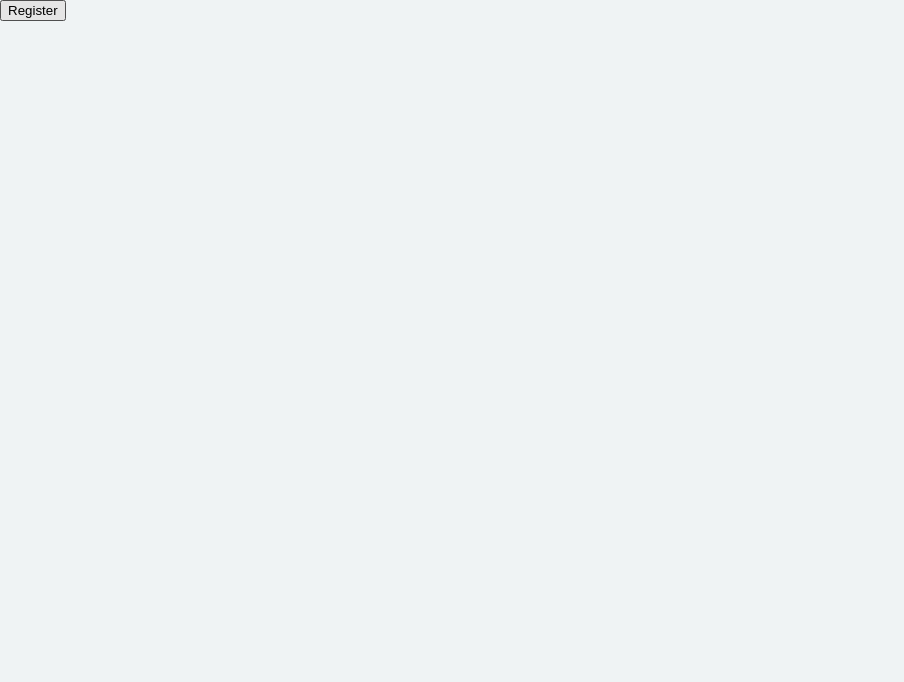
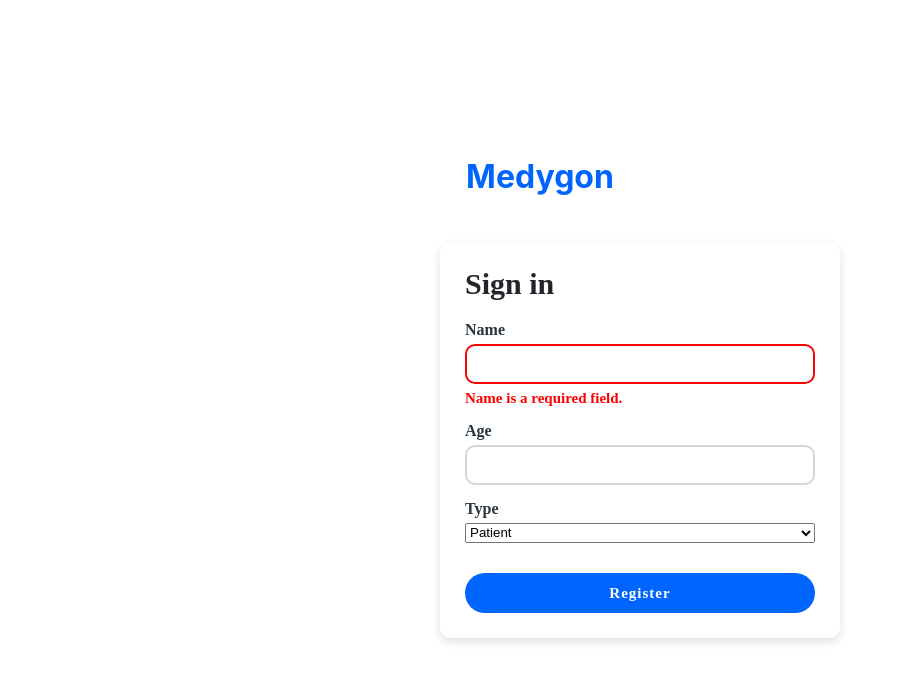
Before and after one commit to Sameep1234/medygon, a React (Create React App) app in the folder frontend/: page /register in a window 1280 px wide. Before the commit this address led to /login. Shown: the top 682 px of the page, without its empty margins (0-904 px from the left). Built offline with nearby package versions, Linux system fonts and the light colour scheme.

Commit message:
Multiple Pages created

```diff
--- a/frontend/package.json
+++ b/frontend/package.json
@@ -13,7 +13,8 @@
     "react-dom": "^17.0.1",
     "react-router-dom": "^5.2.0",
     "react-scripts": "^4.0.1",
-    "web-vitals": "^0.2.4"
+    "web-vitals": "^0.2.4",
+    "web3": "^1.7.1"
   },
   "scripts": {
     "start": "react-scripts start",
--- a/frontend/src/App.css
+++ b/frontend/src/App.css
@@ -1,139 +1,187 @@
-/* colors */
+*,
+::after,
+::before {
+  -webkit-box-sizing: border-box;
+  box-sizing: border-box;
+  -webkit-box-sizing: border-box;
+  -moz-box-sizing: border-box;
+  box-sizing: border-box;
+}
 html {
-    width: 100%;
-    height: 100%;
+  font-family: sans-serif;
+  line-height: 1.15;
+  -webkit-text-size-adjust: 100%;
+  -webkit-tap-highlight-color: transparent;
+  -webkit-box-sizing: border-box;
+  box-sizing: border-box;
+  -ms-overflow-style: scrollbar;
+  scroll-behavior: smooth;
+  font-size: 20px;
 }
 body {
-    background-color: #eff3f4;
+  margin: 0;
+  font-size: 16px;
+  font-weight: 400;
+  line-height: 1.5;
+  color: #212529;
+  font-family: Inter, sans-serif;
+  overflow-x: hidden;
+}
+
+.auth {
+  width: 100%;
+  height: 100vh;
+  display: flex;
+  flex-direction: column;
+  align-items: center;
+  justify-content: center;
   position: relative;
+  user-select: none;
+}
+.auth-container {
+  width: 400px;
+  margin: 0 auto;
+  position: relative;
+}
+.auth-logo {
+  width: 200px;
+  display: flex;
+  align-items: center;
+  justify-content: center;
+  position: relative;
+  margin-bottom: 20px;
+}
+.auth-logo img {
   width: 100%;
-    height: 100%;
-    font-size: 16px;
-    font-family: 'Source Sans Pro', sans-serif;
-    font-weight: 400;
-    -webkit-font-smoothing: antialiased;
-  }
-  form {
-    position: absolute;
-    top: 50%;
-    left: 50%;
-    transform: translate(-50%, -50%);
-    display: block;
-    width: 100%;
-    max-width: 400px;
-    background-color: #fff;
-    margin: 0;
-    padding: 2.25em;
-    box-sizing: border-box;
-    border: solid 1px #ddd;
-    border-radius: 0.5em;
-    font-family: 'Source Sans Pro', sans-serif;
-  }
-  form .svgContainer {
-    position: relative;
-    width: 200px;
-    height: 200px;
-    margin: 0 auto 1em;
-    border-radius: 50%;
-    background: none;
-    border: solid 2.5px #3a5e77;
-    overflow: hidden;
+  height: auto;
+  object-fit: contain;
+  object-position: center;
   pointer-events: none;
 }
-  form .svgContainer div {
-    position: relative;
+.auth-form {
   width: 100%;
-    height: 0;
-    overflow: hidden;
-    padding-bottom: 100%;
-  }
-  form .svgContainer .mySVG {
-    position: absolute;
-    left: 0;
-    top: 0;
-    width: 100%;
-    height: 100%;
-    pointer-events: none;
-  }
-  form .inputGroup {
-    margin: 0 0 2em;
-    padding: 0;
+  background: white;
+  box-shadow: 0 4px 10px #0000001f;
+  padding: 25px;
+  border-radius: 10px;
+  margin-bottom: 30px;
   position: relative;
 }
-  form .inputGroup:last-of-type {
-    margin-bottom: 0;
+.auth-form h1 {
+  margin: 0;
+  line-height: normal;
+  font-size: 30px;
+  font-family: "Gilroy-Medium";
+  font-weight: 900;
+  margin-bottom: 20px;
 }
-  form label {
-    margin: 0 0 12px;
-    display: block;
-    font-size: 1.25em;
-    color: #217093;
-    font-weight: 700;
-    font-family: inherit;
+.auth-input {
+  width: 100%;
+  position: relative;
+  margin-bottom: 15px;
+  display: flex;
+  flex-direction: column;
+  align-items: start;
+  justify-content: center;
 }
-  form input[type='email'], form input[type="text"], form input[type='password'] {
-    display: block;
+.auth-input label {
+  font-weight: 800;
+  font-family: "Gilroy-Regular";
+  font-size: 16px;
+  margin-bottom: 5px;
+  color: #2a353e;
+  line-height: normal;
+}
+.auth-input input {
+  width: 100%;
+  height: 40px;
+  border-radius: 10px;
+  border: 2px solid #d5d5d5;
+  outline: none;
+  appearance: none;
+  display: flex;
+  align-items: center;
+  justify-content: center;
+  text-align: left;
+  transition: all 200ms ease-in-out;
+  padding: 10px;
+}
+.auth-input input:hover,
+.auth-input input:focus {
+  border-color: #0064ff;
+}
+.auth-reset {
+  margin-bottom: 15px;
+  display: flex;
+  align-items: center;
+  text-decoration: none;
+  color: #0064ff;
+  font-weight: 800;
+  font-family: "Gilroy-Medium";
+  transition: all 200ms ease;
+}
+.auth-reset:hover {
+  opacity: 0.8;
+}
+.auth-btn {
+  width: 100%;
+  height: 40px;
+  background: #0064ff;
+  border: none;
+  border-radius: 9999px;
+  outline: none;
+  appearance: none;
+  position: relative;
+  color: white;
+  font-weight: 800;
+  font-family: "Gilroy-Medium";
+  font-size: 15px;
+  letter-spacing: 1px;
+  transition: all 200ms ease-in-out;
+  cursor: pointer;
+  display: flex;
+  align-items: center;
+  justify-content: center;
+  text-align: center;
+}
+.auth-btn:hover,
+.auth-btn:focus {
+  background: #007eff;
+}
+.auth-bottom {
+  display: flex;
+  align-items: center;
+  justify-content: center;
+  text-decoration: none;
+  color: #2d323c;
+  font-weight: 800;
+  font-family: "Gilroy-Medium";
+  transition: all 200ms ease;
+  text-align: center;
+  line-height: normal;
+}
+.auth-bottom a {
+  display: flex;
+  align-items: center;
+  text-decoration: none;
+  color: #0064ff;
+  font-weight: 800;
+  font-family: "Gilroy-Medium";
+  margin-left: 5px;
+}
+.auth-bottom a:hover {
+  opacity: 0.8;
+}
+
+.auth-input.error input {
+  border-color: red;
+}
+.auth-input.error .auth-error {
   margin: 0;
-    padding: 0 1em 0;
-    background-color: #f3fafd;
-    border: solid 2px #217093;
-    border-radius: 4px;
-    -webkit-appearance: none;
-    box-sizing: border-box;
-    width: 100%;
-    height: 65px;
-    font-size: 1.55em;
-    color: #353538;
-    font-weight: 600;
-    font-family: inherit;
-    transition: box-shadow 0.2s linear, border-color 0.25s ease-out;
+  margin-top: 6px;
+  color: red;
+  font-family: "Gilroy-Regular";
+  font-weight: bold;
+  font-size: 15px;
+  line-height: normal;
 }
-  form input[type='email']:focus, form input[type="text"]:focus, form input[type='password']:focus {
-    outline: none;
-    box-shadow: 0px 2px 10px rgba(0, 0, 0, .1);
-    border: solid 2px #4eb8dd;
-  }
-  form input[type='email'], form input[type="text"] {
-    padding: 14px 1em 0px;
-  }
-  form button {
-    display: block;
-    margin: 0;
-    padding: 0.65em 1em 1em;
-    background-color: #4eb8dd;
-    border: none;
-    border-radius: 4px;
-    box-sizing: border-box;
-    box-shadow: none;
-    width: 100%;
-    height: 65px;
-    font-size: 1.55em;
-    color: #fff;
-    font-weight: 600;
-    font-family: inherit;
-    transition: background-color 0.2s ease-out;
-  }
-  form button:hover, form button:active {
-    background-color: #217093;
-  }
-  form .inputGroup1 .helper {
-    position: absolute;
-    z-index: 1;
-    font-family: inherit;
-  }
-  form .inputGroup1 .helper1 {
-    top: 0;
-    left: 0;
-    transform: translate(1.4em, 2.6em) scale(1);
-    transform-origin: 0 0;
-    color: #217093;
-    font-size: 1.25em;
-    font-weight: 400;
-    opacity: 0.65;
-    pointer-events: none;
-    transition: transform 0.2s ease-out, opacity 0.2s linear;
-  }
-  form .inputGroup1.focusWithText .helper {
-    transform: translate(1.4em, 2em) scale(0.65);
-    opacity: 1;
-  }
--- /dev/null
+++ b/frontend/src/Components/Doctor.js
@@ -0,0 +1,9 @@
+import React, { Component } from 'react'
+
+export default class Doctor extends Component {
+  render() {
+    return (
+      <div>Doctor</div>
+    )
+  }
+}
--- a/frontend/src/Components/Login.js
+++ b/frontend/src/Components/Login.js
@@ -1,7 +1,7 @@
 import React, { useState, useEffect } from 'react'
 
 export const Login = () => {
-  const [currentAccount, setCurrentAccount] = useState("");
+  const [currentAccount, setCurrentAccount] = useState([]);
 
   const checkIfWalletIsConnected = async () => {
     try {
@@ -17,9 +17,13 @@ export const Login = () => {
       const accounts = await ethereum.request({ method: "eth_accounts" });
 
       if (accounts.length !== 0) {
-        const account = accounts[0];
-        console.log("Found an authorized account:", account);
-        setCurrentAccount(account);
+        const account = accounts;
+        console.log("ACCOUNT LENGTH: ", accounts.length);
+        console.log("ACCOUNT: ", accounts);
+        account.map((acc) => {
+          console.log("Found an authorized account:", acc);
+          setCurrentAccount(currentAccount.push(acc));
+        })
       } else {
         console.log("No authorized account found")
       }
@@ -42,7 +46,7 @@ export const Login = () => {
 
       const accounts = await ethereum.request({ method: "eth_requestAccounts" });
 
-      console.log("Connected", accounts[0]);
+      console.log("Connected", accounts);
       setCurrentAccount(accounts[0]);
     } catch (error) {
       console.log(error)
@@ -51,11 +55,29 @@ export const Login = () => {
 
   useEffect(() => {
     checkIfWalletIsConnected();
-  }, [])
+    // connectWallet();
+  })
 
+  // if(currentAccount)
+  // {
+  //   temp = <div>
+  //     {currentAccount && (
+  //         <button className="waveButton" onClick={connectWallet}>
+  //           Connect Wallet
+  //         </button>
+  //       )}
+  //   </div>
+  // }
+  // else
+  // {
+  //   temp = <button>Register</button>
+  // }
   return (
-   <button>
-     Register
-   </button>
+    <div className="mainContainer">
+      {currentAccount && (
+        <button className="waveButton" onClick={connectWallet}>
+          Connect Wallet
+        </button>)}
+    </div>
   );
 }
--- a/frontend/src/Components/Main.js
+++ b/frontend/src/Components/Main.js
@@ -1,6 +1,9 @@
 import React, { Component } from 'react'
 import { Switch, Route, Redirect } from 'react-router-dom'
 import {Login} from "./Login.js"
+import Patient from "./Patient.js"
+import Register from "./Register.js"
+import Doctor from "./Doctor.js"
 
 export default class Main extends Component {
   render() {
@@ -8,6 +11,9 @@ export default class Main extends Component {
       <div>
           <Switch location={window.location} key={window.location.pathname}>
               <Route exact path='/login' component={Login} />
+              <Route exact path='/patient' component={Patient} />
+              <Route exact path='/doctor' component={Doctor} />
+              <Route exact path='/register' component={Register} />
 
               <Redirect to='/login' />
           </Switch>
--- /dev/null
+++ b/frontend/src/Components/Patient.js
@@ -0,0 +1,9 @@
+import React, { Component } from 'react'
+
+export default class Patient extends Component {
+  render() {
+    return (
+      <div>Patient</div>
+    )
+  }
+}
--- /dev/null
+++ b/frontend/src/Components/Register.js
@@ -0,0 +1,60 @@
+import React, { Component } from 'react'
+
+export default class Register extends Component {
+    constructor(props) {
+        super(props);
+
+        this.state = {
+            name: "",
+            age: 0,
+            type: "",
+        }
+
+        this.sendContract = this.sendContract.bind(this);
+    }
+
+    sendContract(e) {
+        e.preventDefault();
+
+        //send to smart contract
+
+    }
+
+    render() {
+        return (
+            <div className="auth">
+                <div className="auth-container">
+                    <div className="auth-logo">
+                        <h1 style={{ color: '#0064FF' }}>Medygon</h1>
+                    </div>
+                    <form action method="post" className="auth-form">
+                        <h1>Sign in</h1>
+                        <div className="auth-input error">
+                            <label htmlFor="name">
+                                Name
+                            </label>
+                            <input type="text" name="name" id="name" />
+                            <p className="auth-error">Name is a required field.</p>
+                        </div>
+                        <div className="auth-input">
+                            <label htmlFor="age">
+                                Age
+                            </label>
+                            <input type="number" name="age" id="age" />
+                        </div>
+                        <div className="auth-input">
+                            <label htmlFor="type">
+                                Type
+                            </label>
+                            <select name='type' id='type' className='auth-input' style={{ height: "20px" }}>
+                                <option value='patient'>Patient</option>
+                                <option value='doctor'>Doctor</option>
+                            </select>
+                        </div>
+                        <button onClick={this.sendContract} type="submit" name="submit" className="auth-btn">Register</button>
+                    </form>
+                </div>
+            </div>
+        )
+    }
+}
```
Also changed, not shown: 1 other file (tests, documents, lock files or other folders). Lines whose indentation alone changed are shown as unchanged.
